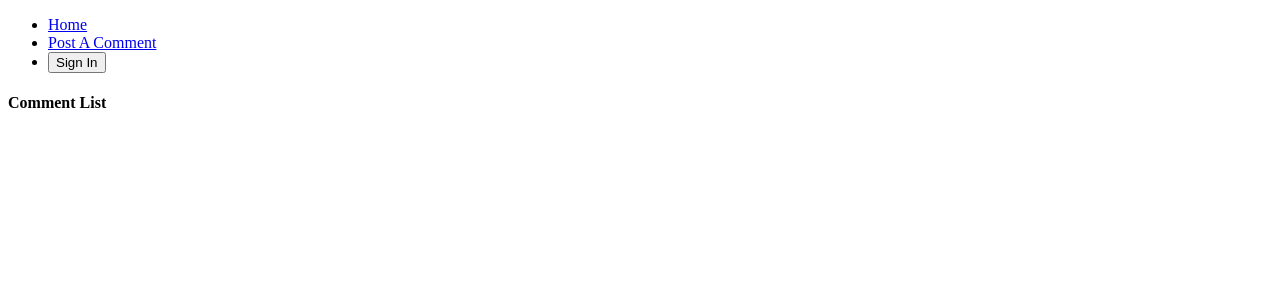
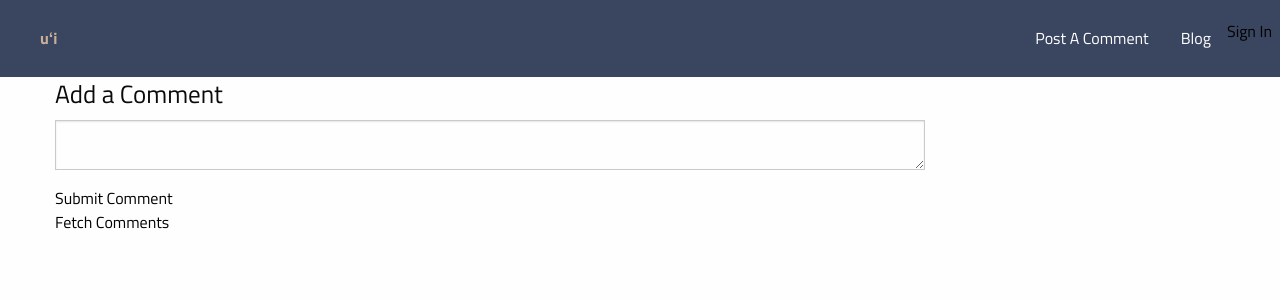
Before and after one commit to vicpal25/react-adapt, a React (Create React App) app: page /post in a window 1280 px wide. Before the commit this address led to /. Shown: the top 300 px of the page. Built offline with nearby package versions, Linux system fonts and the light colour scheme.

Commit message:
Added Foundation 6, introduced SCSS compiler w/ NPM Start, default template colors and re-shuffled React components to make sense

```diff
--- a/public/index.html
+++ b/public/index.html
@@ -4,12 +4,9 @@
     <meta charset="utf-8">
     <meta name="viewport" content="width=device-width, initial-scale=1, shrink-to-fit=no">
     <meta name="theme-color" content="#000000">
-    <!--
-      manifest.json provides metadata used when your web app is added to the
-      homescreen on Android. See https://developers.google.com/web/fundamentals/engage-and-retain/web-app-manifest/
-    -->
     <link rel="manifest" href="%PUBLIC_URL%/manifest.json">
     <link rel="shortcut icon" href="%PUBLIC_URL%/favicon.ico">
+    <link href="https://fonts.googleapis.com/css?family=Nunito|Titillium+Web:300,400,700" rel="stylesheet">
     <!--
       Notice the use of %PUBLIC_URL% in the tags above.
       It will be replaced with the URL of the `public` folder during the build.
@@ -25,16 +22,13 @@
     <noscript>
       You need to enable JavaScript to run this app.
     </noscript>
-    <div id="root"></div>
-    <!--
-      This HTML file is a template.
-      If you open it directly in the browser, you will see an empty page.
+      <div id="root"></div>
 
-      You can add webfonts, meta tags, or analytics to this file.
-      The build step will place the bundled scripts into the <body> tag.
+      <!-- <div class="callout large primary">
+      <div class="text-center">
+      <h1>Our Blog</h1>
+      </div>
+      </div> -->
 
-      To begin the development, run `npm start` or `yarn start`.
-      To create a production bundle, use `npm run build` or `yarn build`.
-    -->
   </body>
 </html>
--- a/src/components/App.js
+++ b/src/components/App.js
@@ -3,7 +3,9 @@ import { Route, Link } from 'react-router-dom';
 import { connect } from 'react-redux';
 import CommentBox from 'components/CommentBox';
 import CommentList from 'components/CommentList';
+import BlogEntry from 'components/BlogEntry';
 import * as actions from 'actions';
+import 'components/App.css';
 
 class App extends Component {
   renderButton() {
@@ -20,15 +22,23 @@ class App extends Component {
 
   renderHeader() {
     return (
-      <ul>
-        <li>
-          <Link to="/">Home</Link>
-        </li>
-        <li>
-          <Link to="/post">Post A Comment</Link>
-        </li>
-        <li>{this.renderButton()}</li>
-      </ul>
+
+      <div className="top-bar">
+        <div className="top-bar-left">
+        <ul className="menu">
+        <li className="menu-text"><Link to="/">uʻi</Link></li>
+        </ul>
+        </div>
+        <div className="top-bar-right">
+          <ul className="menu">
+            <li>  </li>
+            <li><Link to="/post">Post A Comment</Link></li>
+            <li><Link to="/blog">Blog</Link></li>
+            <li>{this.renderButton()}</li>
+          </ul>
+        </div>
+      </div>
+
     );
   }
 
@@ -36,8 +46,17 @@ class App extends Component {
     return (
       <div>
         {this.renderHeader()}
-        <Route path="/post" component={CommentBox} />
-        <Route path="/" exact component={CommentList} />
+        <article class="grid-container">
+          <div class="grid-x grid-margin-x" id="content">
+            <div class="medium-9 cell">
+              <Route path="/post" component={CommentBox} />
+              <Route path="/" exact component={CommentList} />
+              <Route path="/blog" component={BlogEntry} />
+            </div>
+            <CommentList/>
+            </div>
+        </article>
+
       </div>
     );
   }
--- /dev/null
+++ b/src/components/App.scss
@@ -0,0 +1,33 @@
+
+body {
+
+    font-family: 'Titillium Web', sans-serif !important;
+
+    h1, h2, h3, h4, h5, h6 {
+
+        font-family: 'Titillium Web', sans-serif !important;
+    }
+
+  }
+
+
+
+.top-bar , .top-bar ul {
+    background-color: #3a4660 !important;
+
+    .menu {
+
+        a {
+            color:#fff;
+        }
+
+        .menu-text {
+
+            a {
+                color:#c9af98;
+            }
+        }
+
+    }
+
+}
--- /dev/null
+++ b/src/components/BlogEntry.js
@@ -0,0 +1,28 @@
+import React, { Component} from 'react';
+import { connect } from 'react-redux';
+import * as actions from 'actions';
+import CommentBox from 'components/CommentBox';
+import requireAuth from 'components/requireAuth';
+
+class BlogEntry extends Component {
+
+    render() {
+        return (
+            <div className="blog-post">
+                <div>
+                    <h3>Awesome blog post title <small>3/6/2016</small></h3>
+                    <img className="thumbnail" src="https://placehold.it/850x350" alt="Comment" />
+                    <div className="callout">
+                        <ul className="menu simple">
+                            <li><CommentBox/></li>
+                        </ul>
+                    </div>
+                </div>
+            </div>
+        );
+      }
+
+
+}
+
+export default connect(null, actions)(requireAuth(BlogEntry));
--- a/src/components/CommentBox.js
+++ b/src/components/CommentBox.js
@@ -4,6 +4,7 @@ import * as actions from 'actions';
 import requireAuth from 'components/requireAuth';
 
 class CommentBox extends Component {
+
   state = { comment: '' };
 
   handleChange = event => {
@@ -35,4 +36,4 @@ class CommentBox extends Component {
   }
 }
 
-export default connect(null, actions)(requireAuth(CommentBox));
+export default connect(null, actions)(CommentBox);
--- a/src/components/CommentList.js
+++ b/src/components/CommentList.js
@@ -10,9 +10,10 @@ class CommentList extends Component {
 
   render() {
     return (
-      <div>
-        <h4>Comment List</h4>
-        <ul>{this.renderComments()}</ul>
+      <div className="medium-3 cell sticky-container" data-sticky-container style={{height: 318}}>
+        <div className="sticky is-at-top is-stuck" data-sticky data-anchor="content" data-resize="kwplk3-sticky" data-mutate="kwplk3-sticky" data-e="usdz97-e" data-events="mutate" style={{maxWidth: 270, marginTop: '1em', bottom: 'auto', top: 0}}>
+          <ul>{this.renderComments()}</ul>
+        </div>
       </div>
     );
   }
--- a/src/index.js
+++ b/src/index.js
@@ -3,6 +3,8 @@ import ReactDOM from 'react-dom';
 import { BrowserRouter, Route } from 'react-router-dom';
 import Root from './root';
 import App from 'components/App';
+import 'foundation-sites/dist/css/foundation.min.css';
+
 
 ReactDOM.render(
   <Root>
```
Also changed, not shown: package.json (+10 -3 lines).
